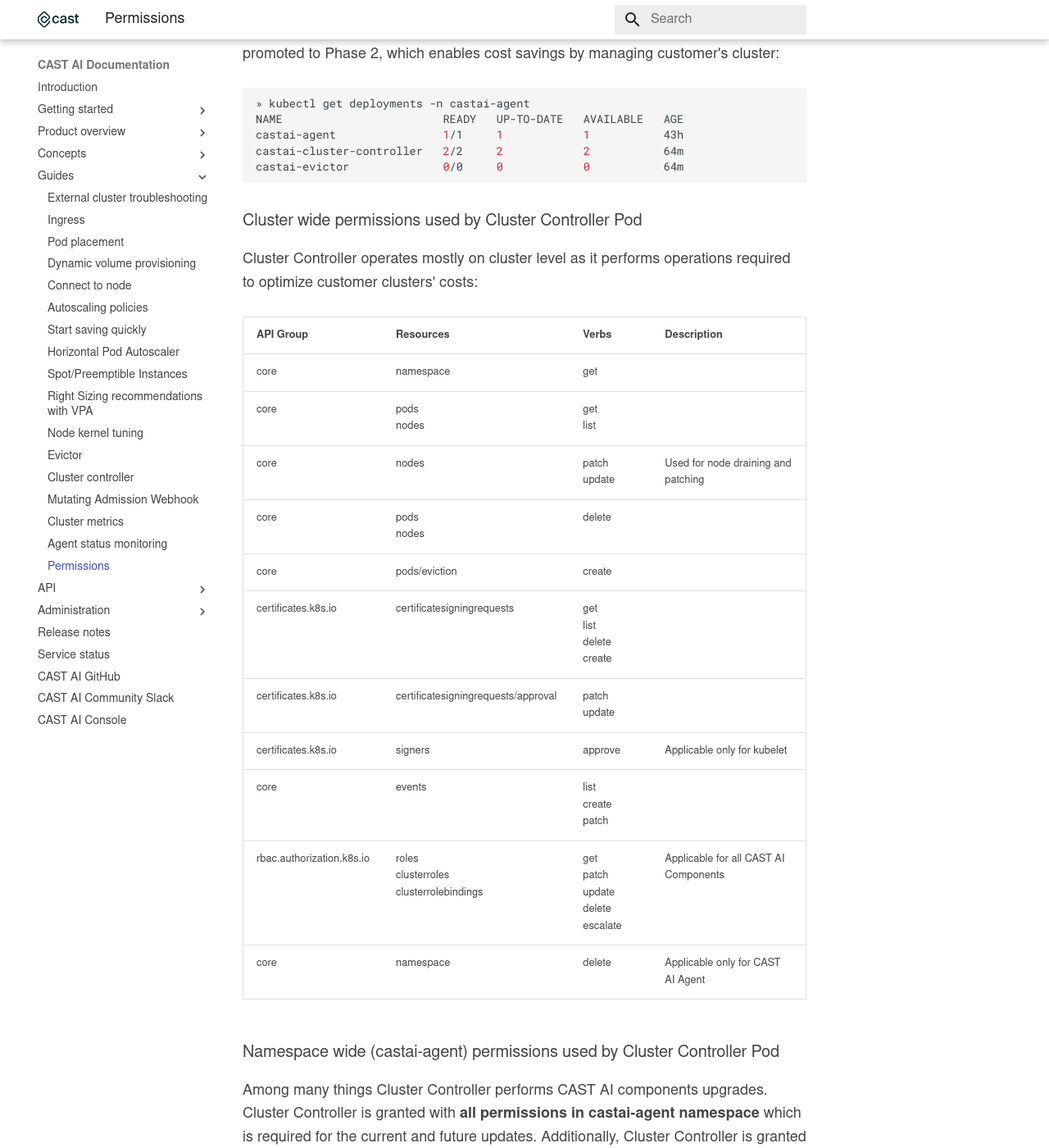
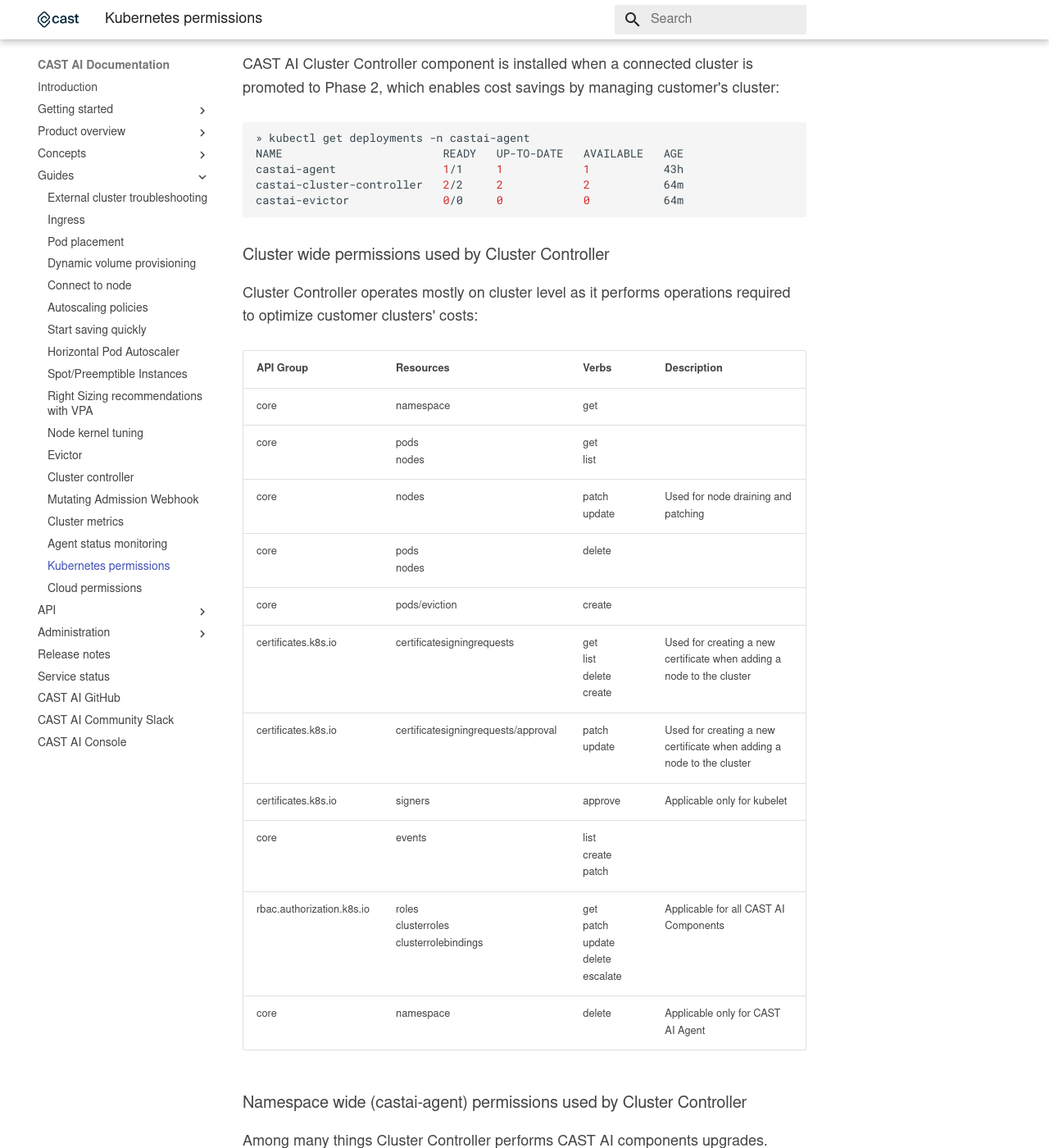
Before and after one commit to castai/docs, an MkDocs documentation site: the page built from docs/guides/kubernetes-permissions.md, in a window 1280 px wide and 1400 px high, scrolled down 2173 px. Shown: the whole window at 82% size. Built offline with MkDocs 1.6.1 and Material for MkDocs 9.7.7, drawn with Linux system fonts in a browser that asks for light colours; some web fonts are replaced; some of the changed text lies outside the part shown.

Commit message:
Changed permissions docs structure

````diff
--- a/docs/guides/permissions.md
+++ b/docs/guides/kubernetes-permissions.md
@@ -1,8 +1,8 @@
 ---
-description: What permissions CAST AI components use
+description: What Kubernetes' permissions CAST AI components use
 ---
 
-# Service Accounts used by CAST AI components
+# Kubernetes Service Accounts used by CAST AI components
 
 Dedicated Service Accounts are created for each CAST AI component when installing them:
 ```shell
@@ -16,7 +16,7 @@
 ```
 
 
-# Permissions used by CAST AI components
+# Kubernetes' permissions used by CAST AI components
 
 CAST AI components running on customers' clusters require relevant permissions to be able to perform certain functions (like for example sending data about cluster state, etc.).
 This section contains detailed description of all required permissions granted to CAST AI components.
@@ -36,7 +36,7 @@
 - [Cluster Proportional Vertical Autoscaler](https://github.com/kubernetes-sigs/cluster-proportional-vertical-autoscaler/) is responsible for tuning allocated resource for this Pod (self-tuning) based on predefined formula
 
 
-### Cluster wide permissions used by Agent Pod
+### Cluster wide permissions used by the Agent
 
 Below there is a list of all granted cluster wide permissions which are required to read cluster state data (hence permissions are cluster wide):
 
@@ -49,7 +49,7 @@
 | batch           | jobs                                                                                                    | get<br/>list<br/>watch |
 
 
-### Namespace wide (castai-agent) permissions used by Agent Pod
+### Namespace wide (castai-agent) permissions used by the Agent
 
 CAST AI Agent's resource consumption vastly depends on the cluster size.
 The agent requires possibility to adjust resource limits proportionally to the size of the cluster.
@@ -72,26 +72,26 @@
 ```
 
 
-### Cluster wide permissions used by Cluster Controller Pod
+### Cluster wide permissions used by Cluster Controller
 
 Cluster Controller operates mostly on cluster level as it performs operations required to optimize customer clusters' costs:
 
-| API Group                 | Resources                                      | Verbs                                            | Description                           |
-|---------------------------|:-----------------------------------------------|--------------------------------------------------|---------------------------------------|
-| core                      | namespace                                      | get                                              |                                       |
-| core                      | pods<br/>nodes                                 | get<br/>list                                     |                                       |
-| core                      | nodes                                          | patch<br/>update                                 | Used for node draining and patching   |
-| core                      | pods<br/>nodes                                 | delete                                           |                                       |
-| core                      | pods/eviction                                  | create                                           |                                       |
-| certificates.k8s.io       | certificatesigningrequests                     | get<br/>list<br/>delete<br/>create               |                                       |
-| certificates.k8s.io       | certificatesigningrequests/approval            | patch<br/>update                                 |                                       |
-| certificates.k8s.io       | signers                                        | approve                                          | Applicable only for kubelet           |
-| core                      | events                                         | list<br/>create<br/>patch                        |                                       |
-| rbac.authorization.k8s.io | roles<br/>clusterroles<br/>clusterrolebindings | get<br/>patch<br/>update<br/>delete<br/>escalate | Applicable for all CAST AI Components |
-| core                      | namespace                                      | delete                                           | Applicable only for CAST AI Agent     |
+| API Group                 | Resources                                      | Verbs                                            | Description                                                           |
+|---------------------------|:-----------------------------------------------|--------------------------------------------------|-----------------------------------------------------------------------|
+| core                      | namespace                                      | get                                              |                                                                       |
+| core                      | pods<br/>nodes                                 | get<br/>list                                     |                                                                       |
+| core                      | nodes                                          | patch<br/>update                                 | Used for node draining and patching                                   |
+| core                      | pods<br/>nodes                                 | delete                                           |                                                                       |
+| core                      | pods/eviction                                  | create                                           |                                                                       |
+| certificates.k8s.io       | certificatesigningrequests                     | get<br/>list<br/>delete<br/>create               | Used for creating a new certificate when adding a node to the cluster |
+| certificates.k8s.io       | certificatesigningrequests/approval            | patch<br/>update                                 | Used for creating a new certificate when adding a node to the cluster |
+| certificates.k8s.io       | signers                                        | approve                                          | Applicable only for kubelet                                           |
+| core                      | events                                         | list<br/>create<br/>patch                        |                                                                       |
+| rbac.authorization.k8s.io | roles<br/>clusterroles<br/>clusterrolebindings | get<br/>patch<br/>update<br/>delete<br/>escalate | Applicable for all CAST AI Components                                 |
+| core                      | namespace                                      | delete                                           | Applicable only for CAST AI Agent                                     |
 
 
-### Namespace wide (castai-agent) permissions used by Cluster Controller Pod
+### Namespace wide (castai-agent) permissions used by Cluster Controller
 
 Among many things Cluster Controller performs CAST AI components upgrades.
 Cluster Controller is granted with **all permissions in castai-agent namespace** which is required for the current and future updates.
--- a/mkdocs.yml
+++ b/mkdocs.yml
@@ -133,7 +133,8 @@
       - 'Mutating Admission Webhook': guides/mutating-admision-webhook.md
       - 'Cluster metrics': guides/metrics.md
       - 'Agent status monitoring': guides/agent-monitoring.md
-      - 'Permissions': guides/permissions.md
+      - 'Kubernetes permissions': guides/kubernetes-permissions.md
+      - 'Cloud permissions': guides/cloud-permissions.md
   - 'API':
       - 'Introduction': api/overview.md
       - 'Authentication': api/authentication.md
````
Also changed, not shown: docs/guides/cloud-permissions.md (added, +9 -0 lines).
